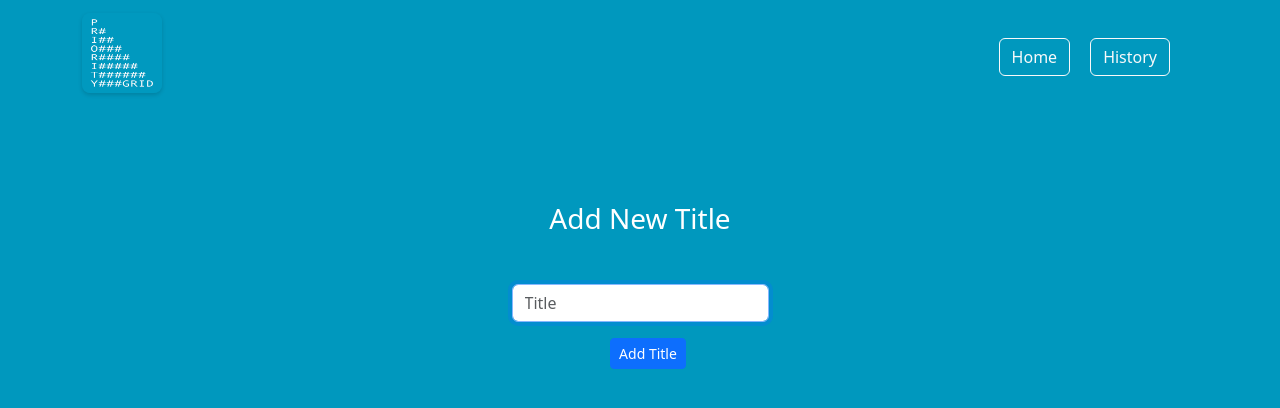
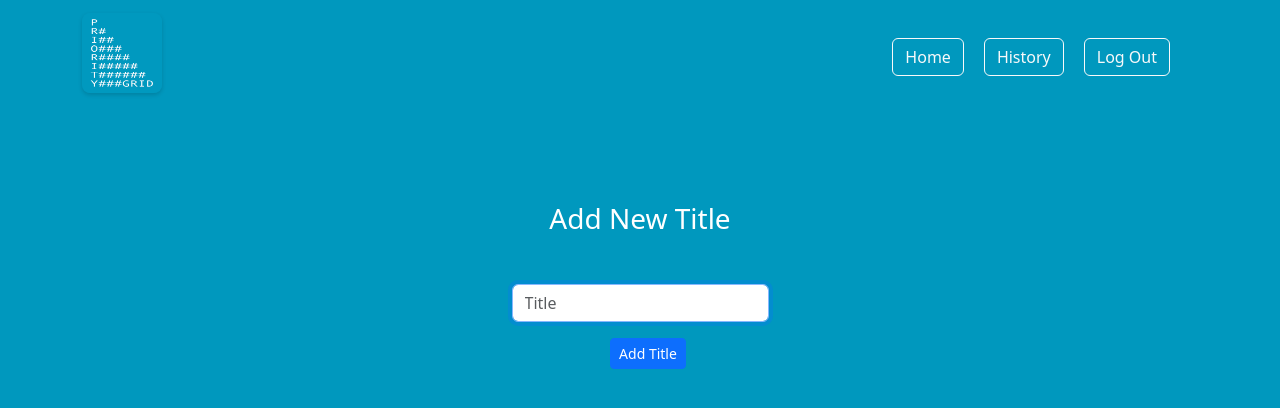
Before and after one commit to krisbaranski/priority_grid, a Flask app: page /title in a window 1280 px wide. Shown: the top 408 px of the page. Run offline with Flask 3, Linux system fonts and the light colour scheme; the visitor is signed in with stand-in values (Sample User, id 1); data that the repository does not hold is empty.

Commit message:
refactor: adjust code for register, login session

```diff
--- a/templates/layout.html
+++ b/templates/layout.html
@@ -52,6 +52,7 @@
           </button>
 
           <div class="collapse navbar-collapse text-end" id="navbar">
+            {% if session["user_id"] %}
             <ul class="navbar-nav ms-auto mt-2 p-2">
               <li class="nav-item">
                 <a class="btn btn-outline-light my-1" href="/">Home</a>
@@ -61,7 +62,22 @@
                   >History</a
                 >
               </li>
+              <li class="nav-item">
+                <a class="btn btn-outline-light my-1" href="/logout">Log Out</a>
+              </li>
             </ul>
+            {% else %}
+            <ul class="navbar-nav ms-auto mt-2">
+              <li class="nav-item">
+                <a class="btn btn-outline-light my-1" href="/register"
+                  >Register</a
+                >
+              </li>
+              <li class="nav-item">
+                <a class="btn btn-outline-light my-1" href="/login">Log In</a>
+              </li>
+            </ul>
+            {% endif %}
           </div>
         </div>
       </nav>
```
